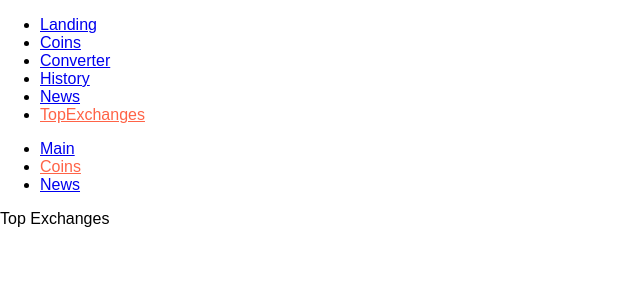
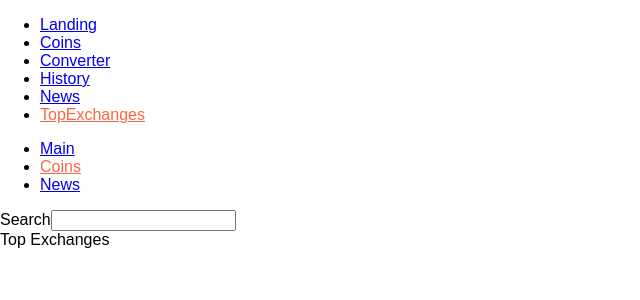
Before and after one commit to G-MontaG/react-redux-sources, a React (Create React App) app: page /top-exchanges/coins in a window 1280 px wide. Shown: the top 300 px of the page, without its empty margins (0-640 px from the left). Built offline with nearby package versions, Linux system fonts and the light colour scheme.

Commit message:
managing state

```diff
--- a/src/pages/coins/Coins.jsx
+++ b/src/pages/coins/Coins.jsx
@@ -1,20 +1,33 @@
 import React, { Component } from 'react';
-import coinsList from '../../data/coinsList.json';
+import coinsData from '../../data/coinsList.json';
 import CoinCard from '../../components/CoinCard';
 import './Coins.css';
 
 class Coins extends Component {
   constructor(props) {
     super(props);
-    console.log(coinsList);
+
+    this.state = {
+      coinsList: Object.keys(coinsData.Data).slice(0, 10).map(key => coinsData.Data[key]),
+    };
   }
 
   render() {
+    const { coinsList } = this.state;
+
     return (
-      <div className="coin-list">
-        {Object.keys(coinsList.Data).slice(0, 10).map(key => (
-          <CoinCard coin={coinsList.Data[key]} key={coinsList.Data[key].Id} />
-        ))}
+      <div>
+        <div>
+          <label htmlFor="search">
+            Search
+            <input type="text" name="search" id="search" />
+          </label>
+        </div>
+        <div className="coin-list">
+          {coinsList.map(coin => (
+            <CoinCard coin={coin} key={coin.Id} />
+          ))}
+        </div>
       </div>
     );
   }
```
